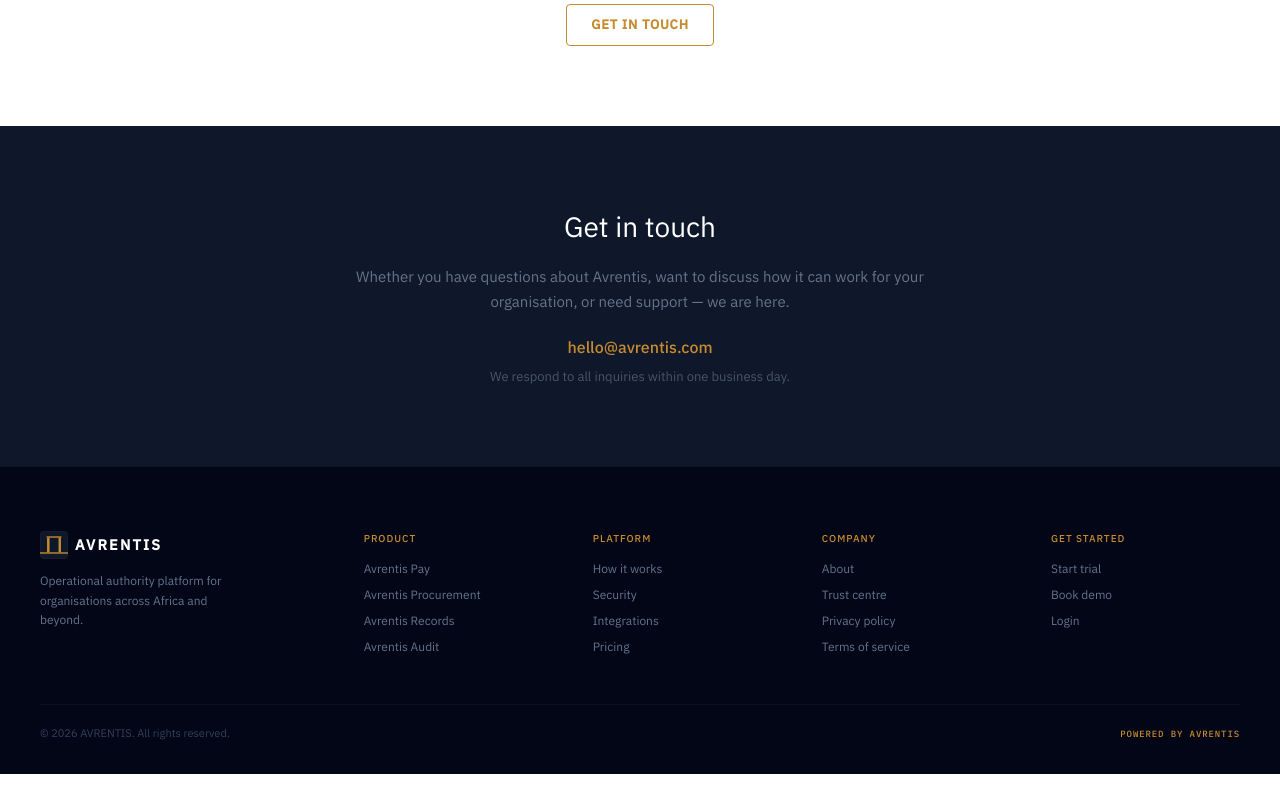
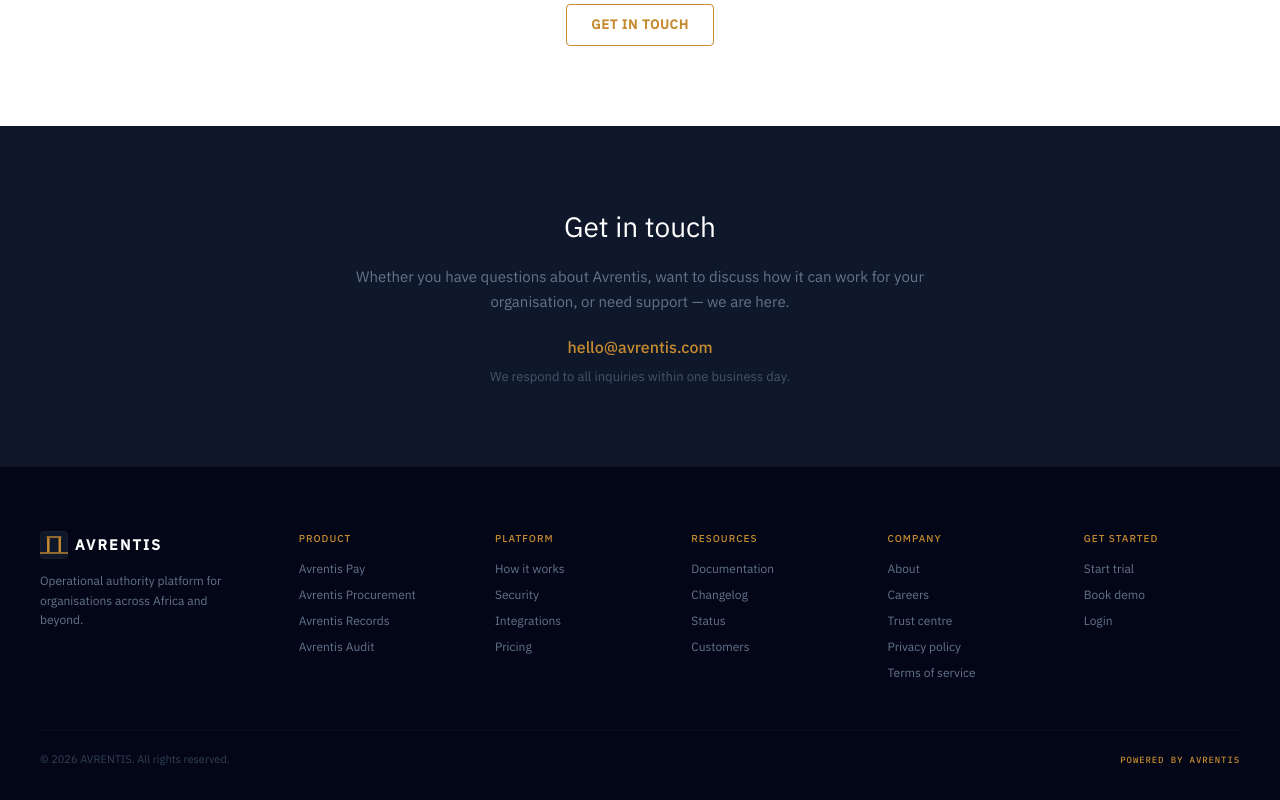
Before and after one commit to avrentishq/avrentis-site, a Next.js app: page /about in a window 1280 px wide. Shown: the part 1672-2472 px from the top of the page. Before the commit the page ends 2446 px from the top, so only its background shows below. Built offline with nearby package versions, Linux system fonts and the light colour scheme.

Commit message:
feat(marketing): add Resources footer column + Careers link
Footer grows from four columns to five: a new RESOURCES column groups
Documentation, Changelog, Status, and Customers, and the COMPANY
column gains a Careers entry. Wires every page shipped in Phase 3 into
a site-wide navigation path.

```diff
--- a/src/components/layout/footer.tsx
+++ b/src/components/layout/footer.tsx
@@ -17,8 +17,16 @@
   { label: "Pricing", href: "/pricing" },
 ];
 
+const RESOURCES_LINKS = [
+  { label: "Documentation", href: "/docs" },
+  { label: "Changelog", href: "/changelog" },
+  { label: "Status", href: "/status" },
+  { label: "Customers", href: "/customers" },
+];
+
 const COMPANY_LINKS = [
   { label: "About", href: "/about" },
+  { label: "Careers", href: "/careers" },
   { label: "Trust centre", href: "/trust" },
   { label: "Privacy policy", href: "/privacy" },
   { label: "Terms of service", href: "/terms" },
@@ -87,7 +95,7 @@
             gap: "40px",
             marginBottom: "40px",
           }}
-          className="grid-cols-1 md:grid-cols-2 lg:grid-cols-[1.5fr_1fr_1fr_1fr_1fr]"
+          className="grid-cols-1 md:grid-cols-2 lg:grid-cols-[1.4fr_1fr_1fr_1fr_1fr_1fr]"
         >
           {/* Brand column */}
           <div style={{ display: "flex", flexDirection: "column", gap: "12px" }}>
@@ -108,6 +116,7 @@
 
           <FooterColumn label="PRODUCT" links={PRODUCT_LINKS} />
           <FooterColumn label="PLATFORM" links={PLATFORM_LINKS} />
+          <FooterColumn label="RESOURCES" links={RESOURCES_LINKS} />
           <FooterColumn label="COMPANY" links={COMPANY_LINKS} />
           <FooterColumn label="GET STARTED" links={START_LINKS} />
         </div>
```
